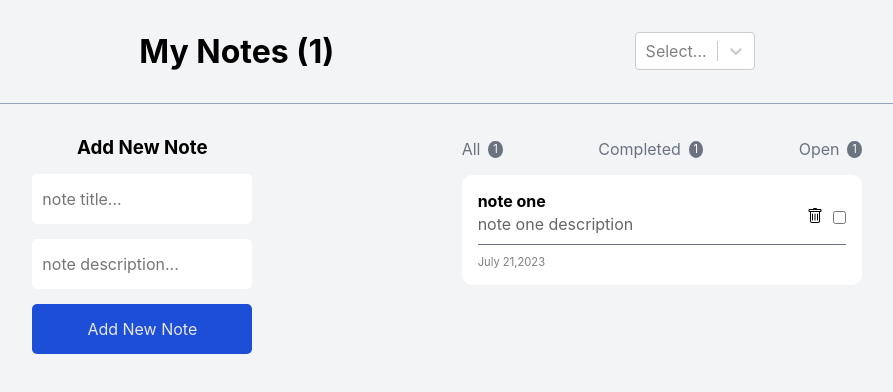
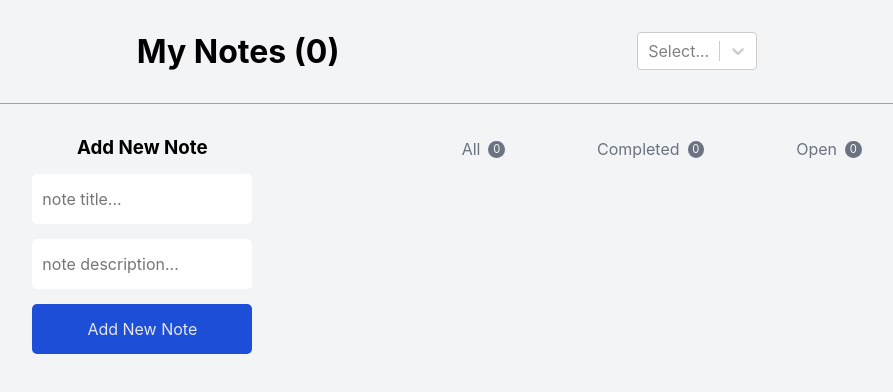
Before and after one commit to SepehrShapouri/react-note-app, a React (Vite) app: page / in a window 1280 px wide. Shown: the top 392 px of the page, without its empty margins (193-1086 px from the left). Built offline with nearby package versions, Linux system fonts and the light colour scheme.

Commit message:
app logic added

```diff
--- a/src/App.css
+++ b/src/App.css
@@ -22,7 +22,7 @@
 .app {
   background-color: var(--bg-color);
   width: 100vw;
-  height: 100vh;
+  min-height: 100vh;
   padding: 1rem;
 }
 .app-header {
@@ -42,6 +42,7 @@
   padding: 1rem;
   justify-content: space-between;
   background-color: #fff;
+  margin-bottom: 1rem;
 }
 .note-header {
   display: flex;
@@ -68,7 +69,7 @@
 .note-functions-checkbox {
   margin-left: 10px;
 }
-.note-functions{
+.note-functions {
   display: flex;
   justify-content: center;
   align-items: center;
@@ -136,3 +137,7 @@
 .all-notes-section {
   margin-top: -0.8rem;
 }
+.completed{
+  opacity: 0.7;
+  text-decoration: line-through;
+}
--- a/src/App.jsx
+++ b/src/App.jsx
@@ -1,12 +1,69 @@
 import "./App.css";
 import NoteHeader from "./components/NoteHeader";
 import NotesSection from "./components/NotesSection";
+import { useState } from "react";
 const App = () => {
+  const [newNote, setNewNote] = useState({
+    title: "",
+    description: "",
+    id: "",
+    date: "",
+    completed: false,
+  });
+  const [allNotes, setAllNotes] = useState([]);
+  const clickHandler = (e) => {
+    if (newNote.title == "") {
+      alert("fill the form");
+    } else {
+      setAllNotes([...allNotes, newNote]);
+    }
+  };
+  const changeHandler = (e) => {
+    const id = new Date().getTime();
+    const date = new Date().toLocaleDateString();
+    const value = e.target.value;
+    const name = e.target.name;
+    setNewNote({
+      ...newNote,
+      [name]: value,
+      id: id,
+      date: date,
+      completed: false,
+    });
+  };
+  const deleteHandler = (id) => {
+    const allFilteredNotes = [...allNotes];
+    const filteredNotes = allFilteredNotes.filter((n) => {
+      return JSON.stringify(n.id) != JSON.stringify(id);
+    });
+    setAllNotes(filteredNotes);
+  };
+  const checkHandler = (id) => {
+    const allFilteredNotes = [...allNotes];
+    const filteredNotes = allFilteredNotes.filter((n) => {
+      return JSON.stringify(n.id) == JSON.stringify(id);
+    });
+    filteredNotes[0].completed = !filteredNotes[0].completed;
+    const index = allFilteredNotes.indexOf(filteredNotes[0]);
+    allFilteredNotes[index] = filteredNotes[0];
+    setAllNotes(allFilteredNotes);
+  };
+  const sortHandler = (e)=>{
+  }
   return (
     <div className="wrapper">
       <div className="app">
-        <NoteHeader/>
-        <NotesSection/>
+        <NoteHeader allNotes={allNotes} sortHandler={sortHandler} />
+        <NotesSection
+          clickHandler={clickHandler}
+          changeHandler={changeHandler}
+          newNote={newNote}
+          setNewNote={setNewNote}
+          allNotes={allNotes}
+          setAllNotes={setAllNotes}
+          deleteHandler={deleteHandler}
+          checkHandler={checkHandler}
+        />
       </div>
     </div>
   );
--- a/src/components/AddNewNote.jsx
+++ b/src/components/AddNewNote.jsx
@@ -1,14 +1,29 @@
-const AddNewNote = () => {
+import { useState } from "react";
+const AddNewNote = ({ changeHandler, clickHandler }) => {
   return (
     <div className="add-new-note">
       <h3 className="new-notes-title">Add New Note</h3>
       <form className="new-note-form">
-          <input type="text" className="new-note-input" placeholder="note title..."/>
-          <input type="text" className="new-note-input" placeholder="note description..."/>
-          <button className="add-note-btn">Add New Note</button>
+        <input
+          onChange={(e) => changeHandler(e)}
+          type="text"
+          name="title"
+          className="new-note-input"
+          placeholder="note title..."
+        />
+        <input
+          onChange={(e) => changeHandler(e)}
+          type="text"
+          name="description"
+          className="new-note-input"
+          placeholder="note description..."
+        />
       </form>
+      <button onClick={(e) => clickHandler(e)} className="add-note-btn">
+        Add New Note
+      </button>
     </div>
   );
-}
+};
 
 export default AddNewNote;
--- a/src/components/AllNotes.jsx
+++ b/src/components/AllNotes.jsx
@@ -1,14 +1,27 @@
 import Note from "./Note";
 import NoteFilters from "./NoteFilters";
-const AllNotes = () => {
-    return (
-        <div className="all-notes-section">
-        <NoteFilters />
-        <div className="all-notes-list">
-          <Note />
-        </div>
+const AllNotes = ({ allNotes, deleteHandler ,checkHandler}) => {
+  return (
+    <div className="all-notes-section">
+      <NoteFilters allNotes={allNotes} />
+      <div className="all-notes-list">
+        {allNotes.map((note) => {
+          return (
+            <Note
+              deleteHandler={deleteHandler}
+              key={note.id}
+              title={note.title}
+              description={note.description}
+              date={note.date}
+              id={note.id}
+              checkHandler={checkHandler}
+              completed={note.completed}
+            />
+          );
+        })}
       </div>
-     );
-}
+    </div>
+  );
+};
 
 export default AllNotes;
--- a/src/components/Note.jsx
+++ b/src/components/Note.jsx
@@ -1,20 +1,18 @@
-import {BsTrash} from "react-icons/bs"
-const Note = () => {
-    return (
-        <div className="note">
-            <div className="note-header">
-            <div className="note-detail">
-        <h4 className="note-title">note one</h4>
-        <p className="note-description">note one description</p>
+import NoteFunctions from "./NoteFunctions";
+const Note = ({ title, description, date, id, deleteHandler ,checkHandler,completed}) => {
+
+  return (
+    <div className={`note ${completed ? "completed" : ""}`}>
+      <div className="note-header">
+        <div className="note-detail">
+          <h4 className="note-title">{title}</h4>
+          <p className="note-description">{description}</p>
         </div>
-        <div className="note-functions">
-          <span><BsTrash/></span>
-          <input className="note-functions-checkbox" type="checkbox" />
-        </div>
-            </div>
-        <p className="note-date">July 21,2023</p>
+        <NoteFunctions checkHandler={checkHandler} deleteHandler={deleteHandler} id={id} />
       </div>
-     );
-}
+      <p className="note-date">{date}</p>
+    </div>
+  );
+};
 
 export default Note;
--- a/src/components/NoteFilters.jsx
+++ b/src/components/NoteFilters.jsx
@@ -1,9 +1,11 @@
-const NoteFilters = () => {
+const NoteFilters = ({allNotes}) => {
+  const completed = allNotes.filter(item => item.completed == true)
+  const unCompleted = allNotes.filter(item => item.completed != true)
     return (
         <ul className="notes-filter">
-        <li className="note-filter-option">All <span className="filter-status">1</span></li>
-        <li className="note-filter-option">Completed <span className="filter-status">1</span></li>
-        <li className="note-filter-option">Open <span className="filter-status">1</span></li>
+        <li className="note-filter-option">All <span className="filter-status">{allNotes.length}</span></li>
+        <li className="note-filter-option">Completed <span className="filter-status">{completed.length}</span></li>
+        <li className="note-filter-option">Open <span className="filter-status">{unCompleted.length}</span></li>
       </ul>
      );
 }
--- /dev/null
+++ b/src/components/NoteFunctions.jsx
@@ -0,0 +1,13 @@
+import { BsTrash } from "react-icons/bs";
+const NoteFunctions = ({id,deleteHandler,checkHandler}) => {
+  return (
+    <div className="note-functions">
+      <span onClick={()=>deleteHandler(id)}>
+        <BsTrash />
+      </span>
+      <input onClick={()=>checkHandler(id)} className="note-functions-checkbox" type="checkbox" />
+    </div>
+  );
+};
+
+export default NoteFunctions;
--- a/src/components/NoteHeader.jsx
+++ b/src/components/NoteHeader.jsx
@@ -1,10 +1,10 @@
 import SortDropDown from "./SortDropDown";
 
-const NoteHeader = () => {
+const NoteHeader = ({allNotes,sortHandler}) => {
     return (
         <header className="app-header">
-        <h1 className="header-title">My Notes (1)</h1>
-        <SortDropDown/>
+        <h1 className="header-title">My Notes ({allNotes.length})</h1>
+        <SortDropDown sortHandler={sortHandler}/>
       </header>
      );
 }
--- a/src/components/NotesSection.jsx
+++ b/src/components/NotesSection.jsx
@@ -1,10 +1,11 @@
 import AddNewNote from "./AddNewNote";
 import AllNotes from "./AllNotes";
-const NotesSection = () => {
+const NotesSection = ({allNotes,changeHandler,clickHandler,deleteHandler,checkHandler}) => {
     return (
         <section className="notes-section">
-        <AddNewNote />
-        <AllNotes/>
+        <AddNewNote clickHandler={clickHandler}
+          changeHandler={changeHandler}/>
+        <AllNotes deleteHandler={deleteHandler} allNotes={allNotes} checkHandler={checkHandler}/>
       </section>
      );
 }
--- a/src/components/SortDropDown.jsx
+++ b/src/components/SortDropDown.jsx
@@ -5,9 +5,9 @@ const options = [
     { value: 'oldest', label: 'Sort By Oldest' },
     { value: 'completed', label: 'Sort by Completed' }
   ]
-const SortDropDown = () => {
+const SortDropDown = ({sortHandler}) => {
     return (
-        <Select options={options}/>
+        <Select onChange={(e)=> sortHandler(e)}options={options}/>
      );
 }
 
```
Lines whose indentation alone changed are shown as unchanged.
